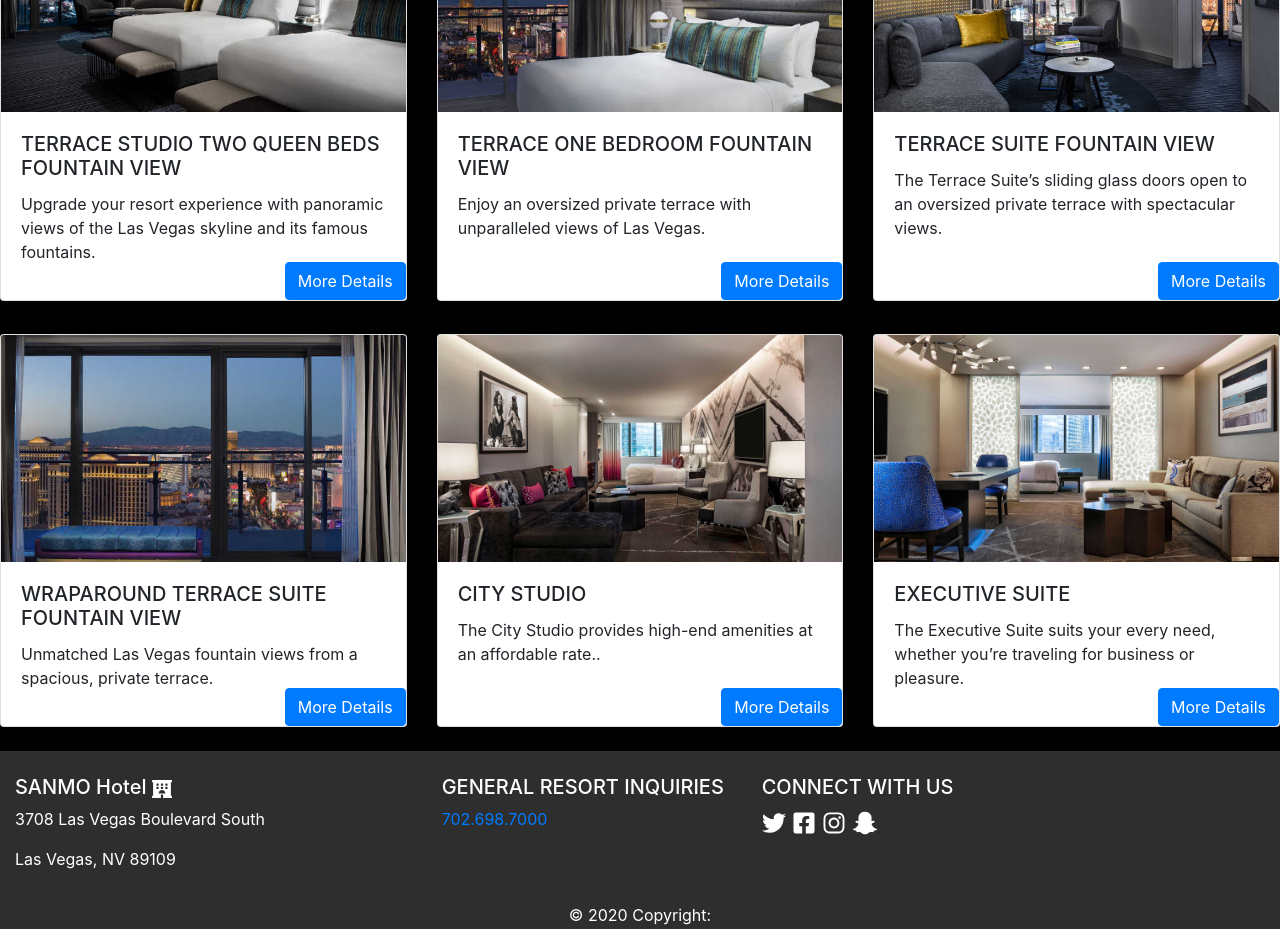
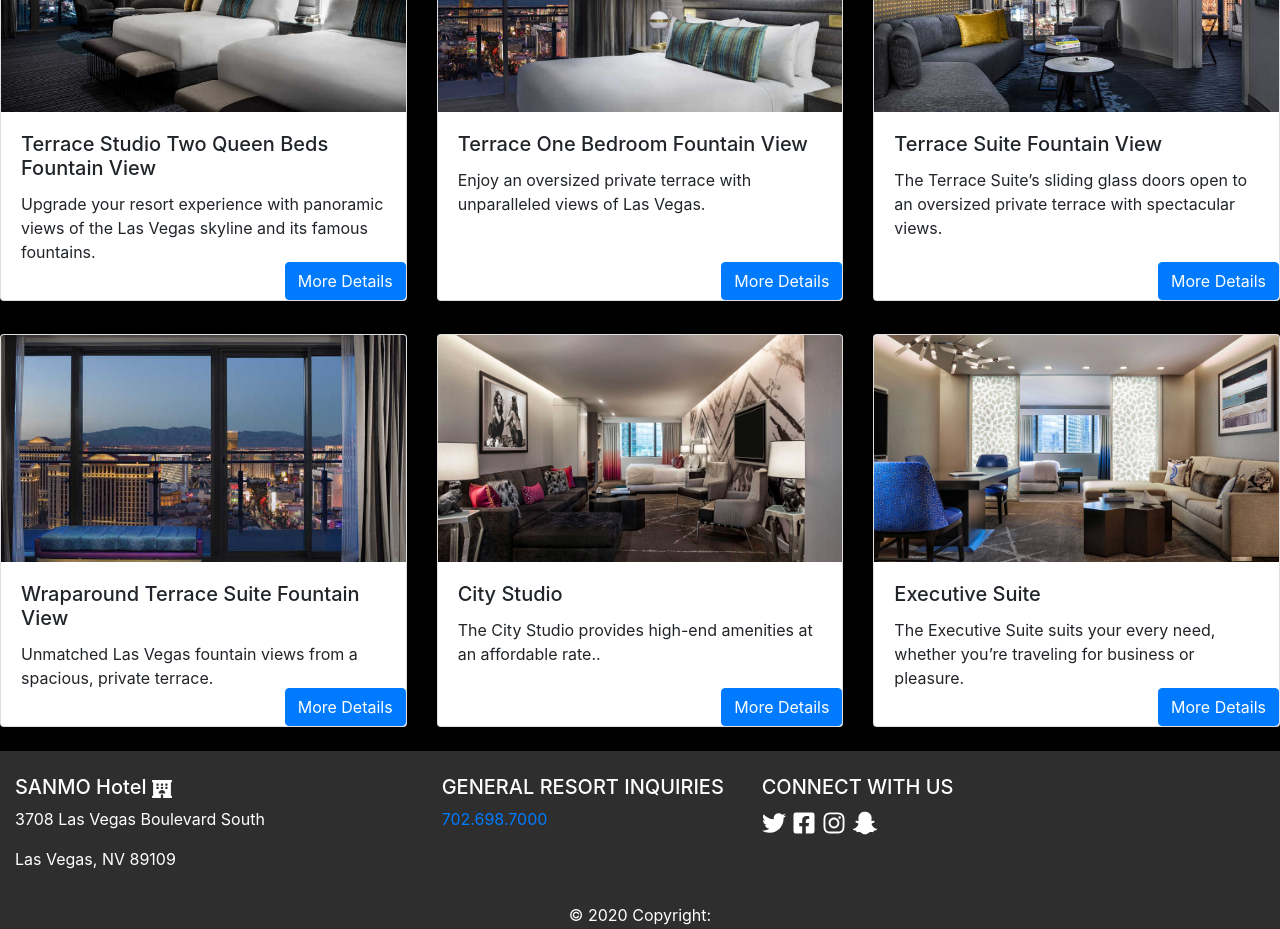
Before and after one commit to sanmilmo/Hotel-Reservation, a React (Create React App) app: page / in a window 1280 px wide. Shown: the part 900-1829 px from the top of the page. Built offline with nearby package versions, Linux system fonts and the light colour scheme; no server answers.

Commit message:
made changes to fonts

```diff
--- a/src/App.js
+++ b/src/App.js
@@ -11,7 +11,6 @@ import FoodPage from './FoodPage';
 import Casino from './Casino';
 import PurchaseDone from './PurchaseDone'
 import Spa from './Spa';
-import { useSelector } from 'react-redux';
 import Payment from './Payment';
 
 function App() {
--- a/src/Casino.js
+++ b/src/Casino.js
@@ -6,22 +6,20 @@ import CasinoContent from './CasinoContent';
 
 export default function Casino() {
   return (
-
     <div>
-      <h6
+      <h1 className="casino-overview"
         style={{
           margin: "15px auto",
-          fontSize: "4rem",
           textAlign: "center",
           color: "#ce5a57"}}>
-            CASINO OVERVIEW
-      </h6>
+            Casino Overview
+      </h1>
       <h5 style={{
           margin: "0 auto",
           textAlign: "center",
           color: "white",
-          width:"50%",
-          fontFamily: "Comic Neue, cursive"}}>"At our SANMO casino, the latest in technology meets the familiar games you’ve grown to love.
+          width:"50%"
+          }}>"At our SANMO casino, the latest in technology meets the familiar games you’ve grown to love.
         Slots and video poker take on an exhilarating new meaning and give you more promise of a thrilling,
         life-changing experience, while your favorite classic Las Vegas table games take on a touch of modern luxury.
         Adding to the excitement, you’re also invited to look through the floor-to-ceiling glass walls and enjoy views
--- a/src/CasinoContent.js
+++ b/src/CasinoContent.js
@@ -1,9 +1,5 @@
 import React, { Component } from "react";
-import {
-  MDBRow,
-  MDBCol,
-  MDBContainer
-} from "mdbreact";
+import { MDBRow, MDBCol, MDBContainer } from "mdbreact";
 
 
 
@@ -17,7 +13,7 @@ export default function CasinoContent() {
           </MDBCol>
 
           <MDBCol md="6" >
-                <h4>IDENTITY EVENTS & REWARDS</h4>
+                <h4 style={{color: "#ce5a57"}}>Identity & Rewards</h4>
                 <p>"Identity Members are invited to play and win on slots in our 100,000 square-foot casino.
                 With enticing prizes ranging from free Identity Play to thousands in cash,
                 The Cosmopolitan offers you unique gaming experiences and more chances to win."</p>
@@ -29,7 +25,7 @@ export default function CasinoContent() {
             <img src="./images/casinoTwo.jpg" className="img-fluid z-depth-1" alt="casinoMachine"/>
           </MDBCol>
           <MDBCol md="6" >
-                <h4>JIN JI BAO XI – ENDLESS TREASURES</h4>
+                <h4 style={{color: "#ce5a57"}}>JIN JI BAO XI – ENDLESS TREASURES</h4>
                 <p>"The #1 game series in Asia, Jin Ji Bao Xi™, is back and introducing the sensational game,
                 Endless Treasure™. Game features include the Jin Ji Bao Xi Feature where players pick for jackpots. If six or more
                 Red Gong symbols displaying credit prizes land on the reels, a Feature Selection is triggered and the sum of the prizes
--- a/src/FoodPage.js
+++ b/src/FoodPage.js
@@ -10,7 +10,7 @@ export default class FoodPage extends React.Component {
         return (
             <div>
                 <div>
-                    <h1 style={{color: '#ce5a57', margin: '40px auto', textAlign: 'center'}}>RESTAURANT COLLECTION</h1>
+                    <h1 style={{color: '#ce5a57', margin: '40px auto', textAlign: 'center'}}>Restaurant Collection</h1>
                     <h5 style={{color: 'white', margin: '40px auto', textAlign: 'center'}}>"Dining is reinvented at SANMO hotel with a one-of-a-kind restaurant collection featuring world-class</h5>
                     <h5 style={{color: 'white', margin: '40px auto', textAlign: 'center'}}>lavors and aufthentic dining options by famed restaurateurs.</h5>
                 </div>
--- a/src/PurchaseDone.js
+++ b/src/PurchaseDone.js
@@ -1,10 +1,11 @@
 import React from 'react'
+
 
 export default function PurchaseDone() {
     const purchaseImage = "./images/purchase.jpg"
     return (
-        <div className="purchase" style={{ width: "100%",backgroundSize: 'cover', backgroundRepeat: 'no-repeat', backgroundImage: `url(${purchaseImage})`}}>
+    <div className="purchase" style={{ width: "100%",backgroundSize: 'cover', backgroundRepeat: 'no-repeat', backgroundImage: `url(${purchaseImage})`}}>
       <h1>Thank you for making a reservation at Sanmo Hotel of Las Vegas.</h1>
-      </div>
+    </div>
     )
 }
--- a/src/Spa.js
+++ b/src/Spa.js
@@ -7,12 +7,11 @@ export default function Spa() {
             <h5 style={{
           margin: "15px auto",
           fontSize: "4rem",
-          textAlign: "center", color: '#ce5a57'}}>SAHRA SPA, SALON & HAMMAM</h5>
+          textAlign: "center", color: '#ce5a57'}}>Sahra Spa, Salon & Hammam</h5>
           <p style={{
           margin: "0 auto",
           textAlign: "center",
-          width:"50%",
-          fontFamily: "Comic Neue, cursive"}}> Retreat to a Las Vegas spa oasis of luxury and rejuvenation</p>
+          width:"50%"}}> Retreat to a Las Vegas spa oasis of luxury and rejuvenation</p>
           <p style={{
           margin: "30px auto",
           width:"80%"}}>Inspired by the desert’s ever-expanding canopy of sky, mystifying sand sculptures, and enchanting, moonlit nights, Sahra is a Las Vegas spa that changes perspectives, opening windows to a world of unique experiences. Seemingly simple yet wonderfully complex, we draw from the desert’s unexpected depth and beauty, unanticipated life, and profound strength. We believe the desert’s striking contrasts – exhilarating intensity combined with ageless stillness and peace – create a path to balance, clarity, and calm.</p>
--- a/src/data/cardData.js
+++ b/src/data/cardData.js
@@ -4,19 +4,19 @@
           {
                "id": 1,
                "image": "images/twoQueens.jpg",
-               "title": "TERRACE STUDIO TWO QUEEN BEDS FOUNTAIN VIEW",
+               "title": "Terrace Studio Two Queen Beds Fountain View",
                "text": "Upgrade your resort experience with panoramic views of the Las Vegas skyline and its famous fountains."
           },
           {
                "id": 2,
                "image": "images/one-bedRoom.jpg",
-               "title": "TERRACE ONE BEDROOM FOUNTAIN VIEW",
+               "title": "Terrace One Bedroom Fountain View",
                "text": "Enjoy an oversized private terrace with unparalleled views of Las Vegas."
           },
           {
                "id": 3,
                "image": "images/terrace-suite.jpg",
-               "title": "TERRACE SUITE FOUNTAIN VIEW",
+               "title": "Terrace Suite Fountain View",
                "text": "The Terrace Suite’s sliding glass doors open to an oversized private terrace with spectacular views."
           }
      ],
@@ -24,19 +24,19 @@
           {
                "id": 4,
                "image": "images/wraparound-premium.jpg",
-               "title": "WRAPAROUND TERRACE SUITE FOUNTAIN VIEW",
+               "title": "Wraparound Terrace Suite Fountain View",
                "text": "Unmatched Las Vegas fountain views from a spacious, private terrace."
           },
           {
                "id": 5,
                "image": "images/city-studio.jpg",
-               "title": "CITY STUDIO",
+               "title": "City Studio",
                "text": "The City Studio provides high-end amenities at an affordable rate.."
           },
           {
                "id": 6,
                "image": "images/executiveSuite.jpg",
-               "title": "EXECUTIVE SUITE",
+               "title": "Executive Suite",
                "text": "The Executive Suite suits your every need, whether you’re traveling for business or pleasure."
           }
      ]
--- a/src/index.css
+++ b/src/index.css
@@ -81,4 +81,11 @@ div.purchase h1 {
   .home-rooms{
     font-size: 20px;
   }
+  .casino-overview{
+    font-size: 20px;
+  }
+  .table-booking {
+    width: 80% !important;
+    margin: 0 auto !important;
+  }
 }
```
